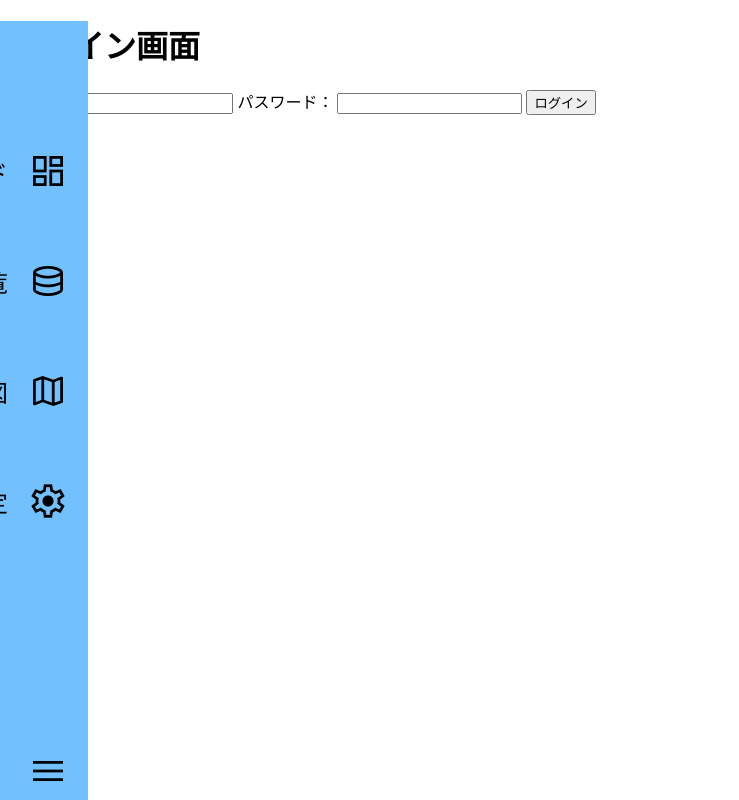
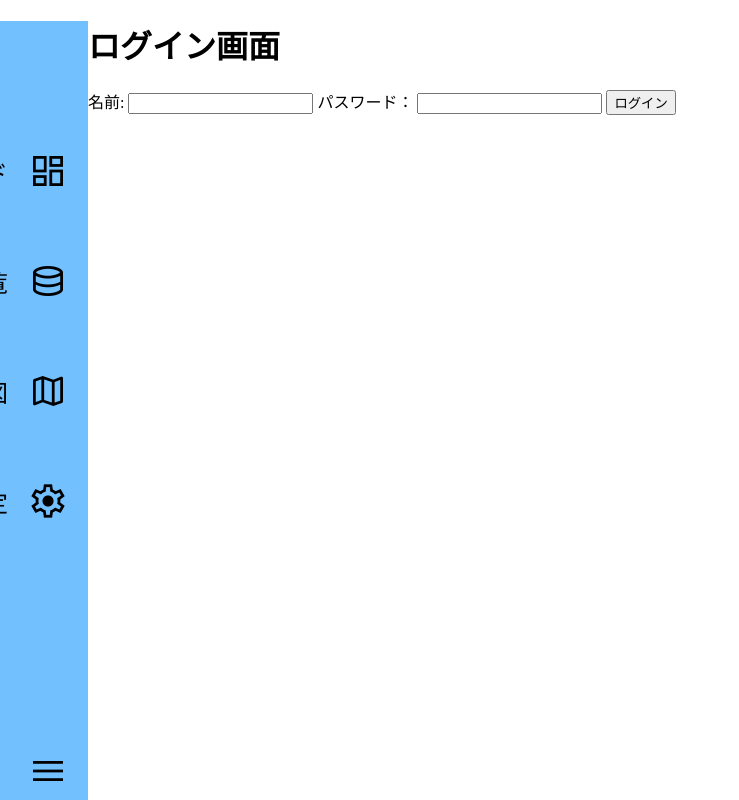
Before and after one commit to mdps-app/test2, a SvelteKit app: page /login in a window 1280 px wide. Shown: the whole page, without its empty margins (0-739 px from the left). Built offline with nearby package versions, Linux system fonts and the light colour scheme; no server answers.

Commit message:
🔃 update
メイン部分のマージン

```diff
--- a/src/routes/+layout.svelte
+++ b/src/routes/+layout.svelte
@@ -179,4 +179,8 @@
 			}
 		}
 	}
+
+	main {
+		margin-left: 80px;
+	}
 </style>
```
